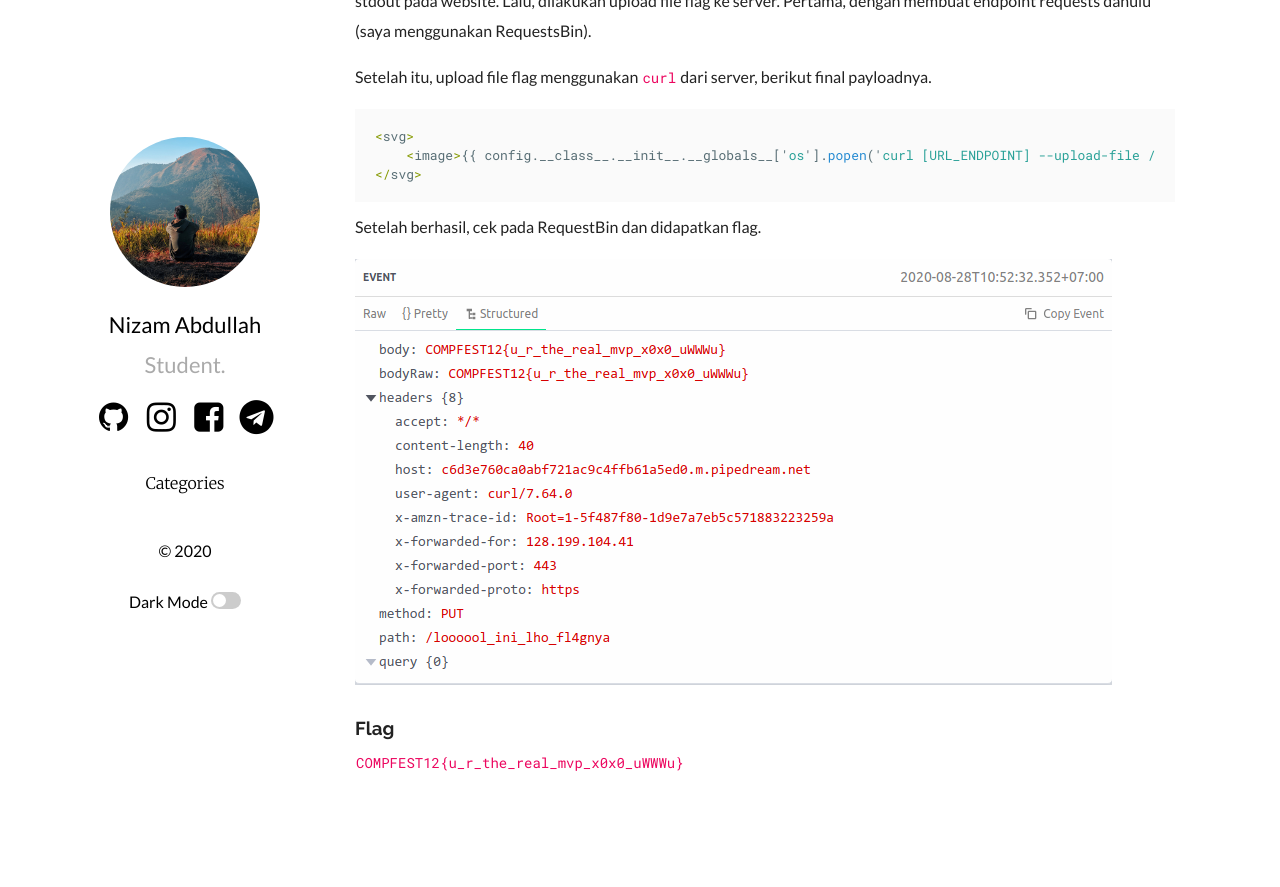
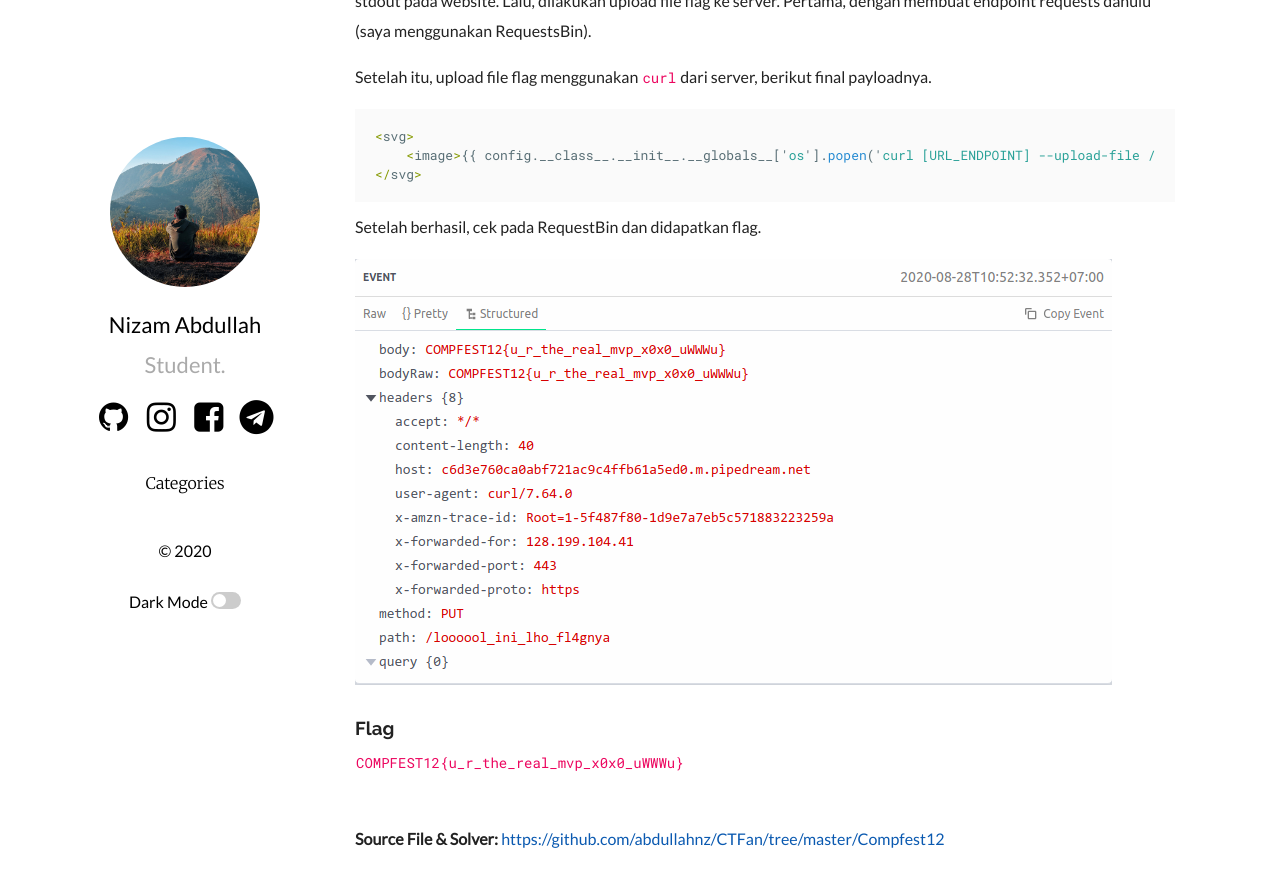
Before and after one commit to abdullahnz/abdullahnz.github.io, a Jekyll site: the page built from _posts/2020-08-19-compfest-12-hacker-class.md, in a window 1280 px wide and 900 px high, scrolled down 32732 px. Shown: the top 887 px of the window. Built offline with Jekyll 4.4.1, drawn with Linux system fonts in a browser that asks for light colours; comment, search, counter and statistics services are not loaded; before the commit the page ends 33585 px from its top, so only the background shows below that.

Commit message:
Update 2020-08-19-compfest-12-hacker-class.md

```diff
--- a/_posts/2020-08-19-compfest-12-hacker-class.md
+++ b/_posts/2020-08-19-compfest-12-hacker-class.md
@@ -1402,3 +1402,5 @@ Setelah berhasil, cek pada RequestBin dan didapatkan flag.
 
 `COMPFEST12{u_r_the_real_mvp_x0x0_uWWWu}`\
 <br/>
+
+**Source File & Solver:** [https://github.com/abdullahnz/CTFan/tree/master/Compfest12](https://github.com/abdullahnz/CTFan/tree/master/Compfest12)
```
